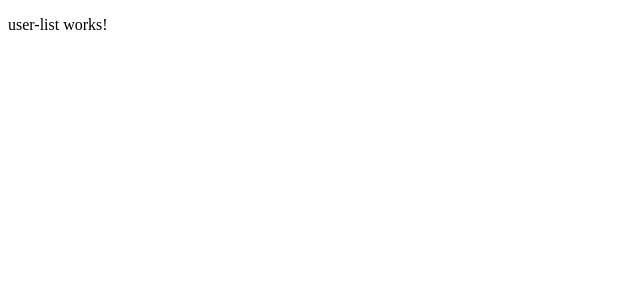
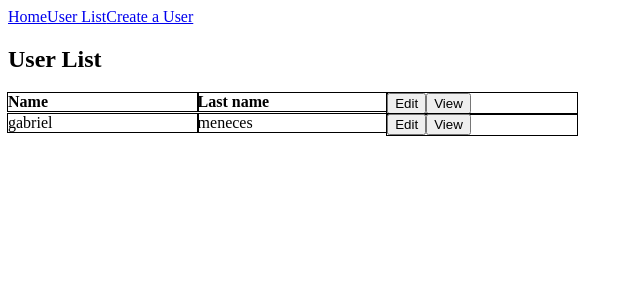
Before and after one commit to jorgebeltran/angular-marzo, an Angular app: page /user/list in a window 1280 px wide. Shown: the top 300 px of the page, without its empty margins (0-640 px from the left). Built offline with nearby package versions, Linux system fonts and the light colour scheme.

Commit message:
5.-Data binding(Interpolacion un item)

```diff
--- a/src/app/app.component.html
+++ b/src/app/app.component.html
@@ -1,3 +1,3 @@
 
-
+<practice-header></practice-header>
 <router-outlet></router-outlet>
--- a/src/app/home/home.component.html
+++ b/src/app/home/home.component.html
@@ -1,5 +1,5 @@
 <!--The content below is only a placeholder and can be replaced.-->
-<practice-header></practice-header>
+
 <div style="text-align:center">
   <h1>
     Welcome to marzo !!!!!!!!!
--- a/src/app/user-list/user-list.component.css
+++ b/src/app/user-list/user-list.component.css
@@ -0,0 +1,8 @@
+.detail-user{
+      float: left;
+      width: 15%;
+      outline: black solid thin;
+    }
+    .clean{
+      clear: both;
+    }
--- a/src/app/user-list/user-list.component.html
+++ b/src/app/user-list/user-list.component.html
@@ -1,3 +1,19 @@
-<p>
-  user-list works!
-</p>
+<h2>User List</h2>
+<div>
+<div class="detail-user"><B>Name</B></div>
+  <div class="detail-user"><B>Last name</B></div>
+  <div class="detail-user">
+    <button>Edit</button>
+    <button>View</button>
+  </div>
+  <div class="clean"></div>
+</div>
+<div>
+  <div class="detail-user">{{ test.name }}</div>
+  <div class="detail-user">{{ test.lastname }}</div>
+  <div class="detail-user">
+    <button>Edit</button>
+    <button>View</button>
+  </div>
+  <div class="clean"></div>
+</div>
--- a/src/app/user-list/user-list.component.ts
+++ b/src/app/user-list/user-list.component.ts
@@ -1,4 +1,5 @@
 import { Component, OnInit } from '@angular/core';
+import { User } from '../model/user';
 
 @Component({
   selector: 'practice-user-list',
@@ -6,6 +7,12 @@
   styleUrls: ['./user-list.component.css']
 })
 export class UserListComponent implements OnInit {
+  test:User={
+    name:'gabriel',
+    lastname:'meneces',
+    username:'gabriel123',
+    email:'gabrie@gmail.com',
+  }
 
   constructor() { }
 
```
Also changed, not shown: src/app/model/user.ts (+10 -0 lines).
